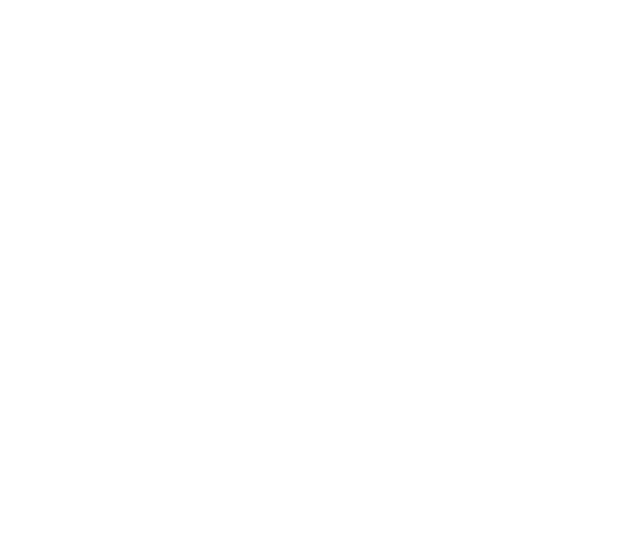
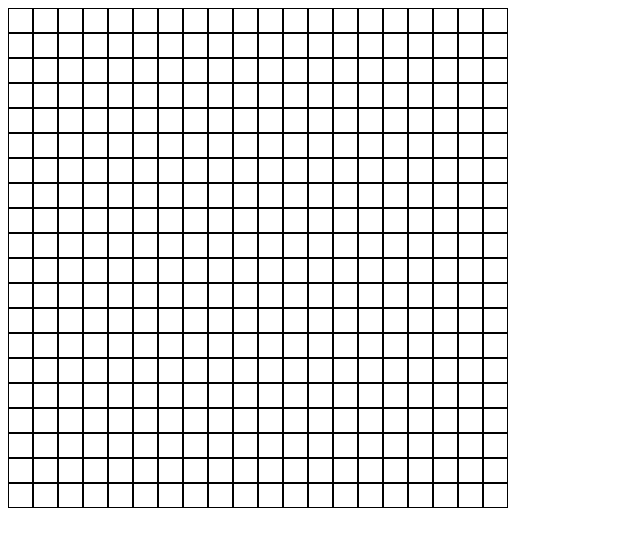
Before and after one commit to nevwizurai/Etch-a-Sketch, a plain HTML site: page index.html in a window 1280 px wide. Shown: the whole page, without its empty margins (0-640 px from the left). Drawn offline with Linux system fonts and the light colour scheme.

Commit message:
fixed the generate grid function (set width)

```diff
--- a/index.html
+++ b/index.html
@@ -5,9 +5,10 @@
     <meta http-equiv="X-UA-Compatible" content="IE=edge" />
     <meta name="viewport" content="width=device-width, initial-scale=1.0" />
     <title>Etch-a-Sketch by Nevir Wizurai</title>
+    <link rel="stylesheet" href="style.css" />
     <script defer src="script.js"></script>
   </head>
-  <body>
-    <div class="container"></div>
+  <body onload="handleLoad()">
+    <div id="grid-container"></div>
   </body>
 </html>
--- a/script.js
+++ b/script.js
@@ -0,0 +1,15 @@
+// Variable
+let makeDimension = 20;
+
+// Element
+const el_container = document.querySelector("#grid-container");
+
+// Function
+function handleLoad() {
+  el_container.style.setProperty("--create-row", makeDimension);
+  el_container.style.setProperty("--create-col", makeDimension);
+  for (let i = 0; i < makeDimension * makeDimension; i++) {
+    let cell = document.createElement("div");
+    el_container.appendChild(cell).className = "grid-item";
+  }
+}
--- a/style.css
+++ b/style.css
@@ -0,0 +1,17 @@
+:root {
+  --create-row: 1;
+  --create-col: 1;
+}
+
+#grid-container {
+  width: 500px;
+  height: 500px;
+  display: grid;
+  grid-template-rows: repeat(var(--create-row), 1fr);
+  grid-template-columns: repeat(var(--create-col), 1fr);
+}
+
+.grid-item {
+  border: 1px solid black;
+  text-align: center;
+}
```
